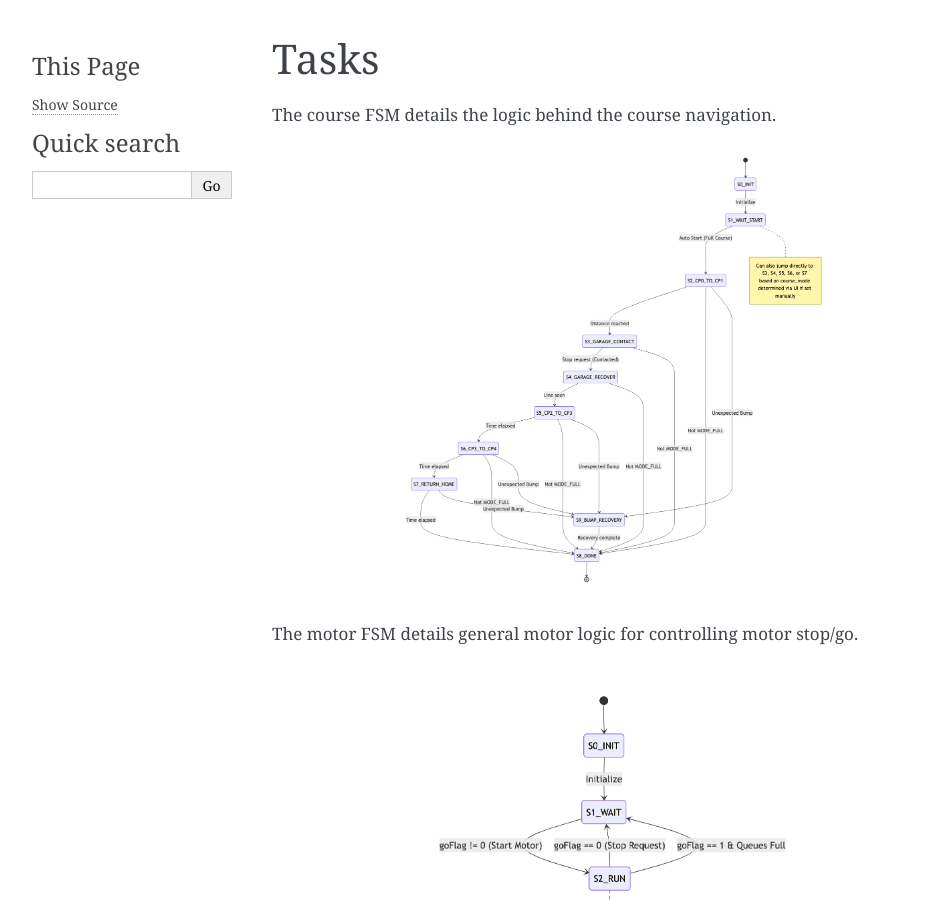
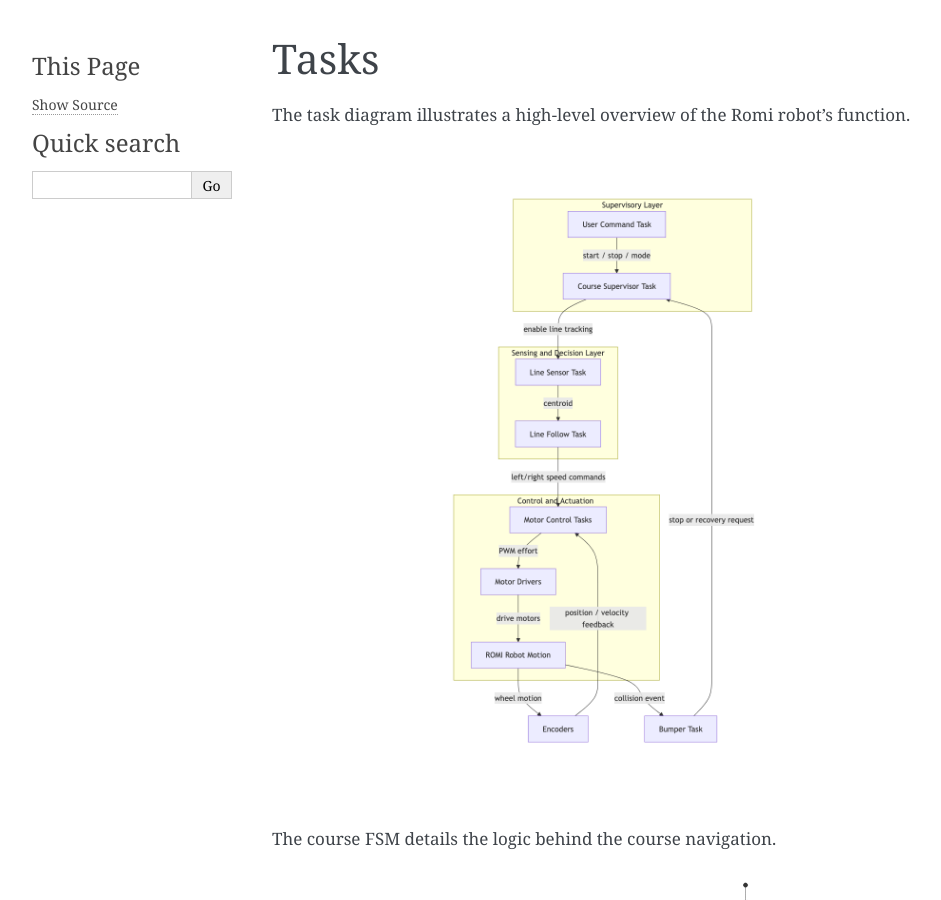
Before and after one commit to ksacul/ME405, a Sphinx documentation site: the page built from docs/source/tasks.rst, in a window 1280 px wide and 900 px high. Shown: the whole window, without its empty margins (148-1089 px from the left). Built offline with Sphinx 7.4.7, drawn with Linux system fonts in a browser that asks for light colours.

Commit message:
Update docs and site content

```diff
--- a/docs/source/tasks.rst
+++ b/docs/source/tasks.rst
@@ -1,5 +1,12 @@
 Tasks
 =====
+
+The task diagram illustrates a high-level overview of the Romi robot's function.
+
+.. figure:: images/taskdiagram.png
+   :width: 500px
+   :align: center
+   :alt: Task Diagram
 
 The course FSM details the logic behind the course navigation.
 
```
Also changed, not shown: docs/source/images/taskdiagram.png (added).
